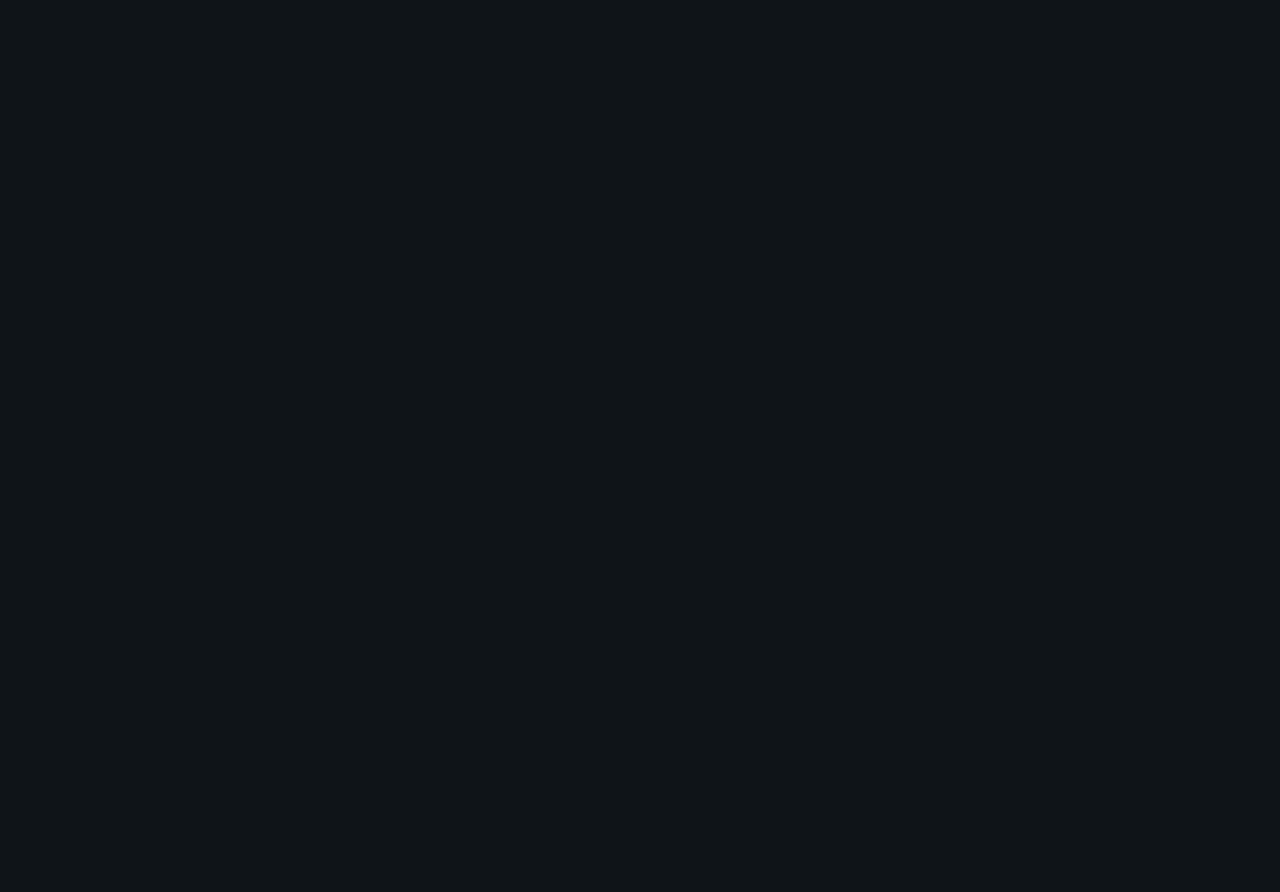
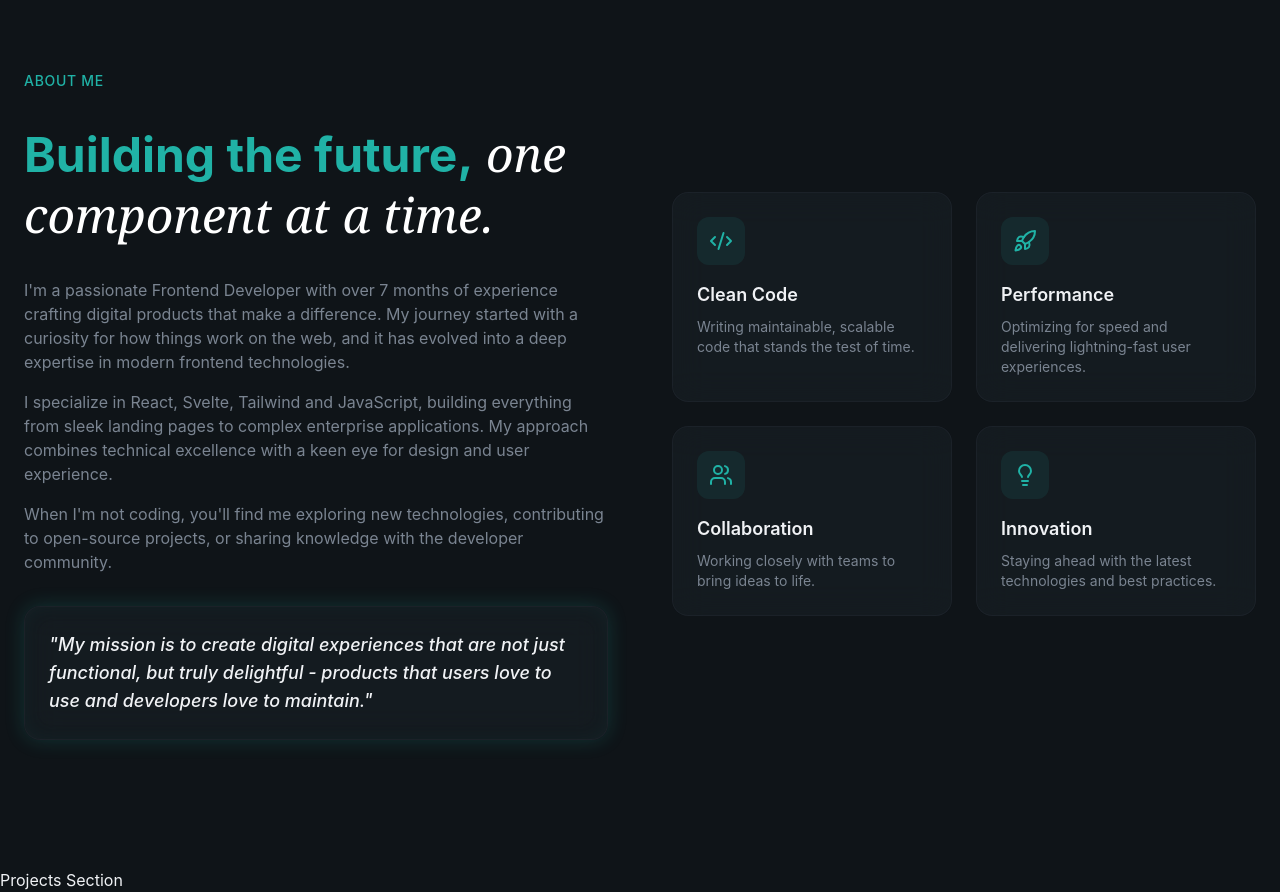
Before and after one commit to ItsEragon/Personal-Portfolio, a React (Vite) app: page / in a window 1280 px wide. Shown: the part 1160-2052 px from the top of the page. Before the commit the page ends 1100 px from the top, so only its background shows below. Built offline with nearby package versions, Linux system fonts and the light colour scheme.

Commit message:
Add About Section

```diff
--- a/src/App.jsx
+++ b/src/App.jsx
@@ -1,28 +1,25 @@
-import Navbar from "./layout/Navbar"
-import Hero from "./sections/Hero"
-import About from "./sections/About"
-import Projects from "./sections/Projects"
-import Experience from "./sections/Experience"
-import Testimonials from "./sections/Testimonials"
-import Contact from "./sections/Contact"
-
+import Navbar from "./layout/Navbar";
+import Hero from "./sections/Hero";
+import About from "./sections/About";
+import Projects from "./sections/Projects";
+import Experience from "./sections/Experience";
+import Testimonials from "./sections/Testimonials";
+import Contact from "./sections/Contact";
 
 function App() {
-
   return (
     <div className="min-h-screen overflow-x-hidden">
       <Navbar />
       <main>
         <Hero />
-        {/* <About /> */}
-        {/* <Projects /> */}
+        <About />
+        <Projects />
         {/* <Experience /> */}
         {/* <Testimonials /> */}
         {/* <Contact /> */}
       </main>
-
     </div>
-  )
+  );
 }
 
-export default App
+export default App;
--- a/src/layout/Navbar.jsx
+++ b/src/layout/Navbar.jsx
@@ -72,12 +72,15 @@
               <a
                 href={link.href}
                 key={index}
+                onClick={() => setIsMobileMenuOpen(false)}
                 className="text-lg text-muted-foreground hover:text-foreground py-2"
               >
                 {link.label}
               </a>
             ))}
-            <Button>Contact Me</Button>
+            <Button onClick={() => setIsMobileMenuOpen(false)}>
+              Contact Me
+            </Button>
           </div>
         </div>
       )}
--- a/src/sections/About.jsx
+++ b/src/sections/About.jsx
@@ -1,7 +1,104 @@
+import { Code2, Lightbulb, Rocket, Users } from "lucide-react";
+
+const highlights = [
+  {
+    icon: Code2,
+    title: "Clean Code",
+    description:
+      "Writing maintainable, scalable code that stands the test of time.",
+  },
+  {
+    icon: Rocket,
+    title: "Performance",
+    description:
+      "Optimizing for speed and delivering lightning-fast user experiences.",
+  },
+  {
+    icon: Users,
+    title: "Collaboration",
+    description: "Working closely with teams to bring ideas to life.",
+  },
+  {
+    icon: Lightbulb,
+    title: "Innovation",
+    description:
+      "Staying ahead with the latest technologies and best practices.",
+  },
+];
+
 const About = () => {
   return (
-    <section>About Section</section>
-  )
-}
+    <section id="about" className="py-32 relative overflow-hidden">
+      <div className="container mx-auto px-6 relative z-10">
+        <div className="grid lg:grid-cols-2 gap-16 items-center">
+          {/* Left Column  */}
+          <div className="space-y-8">
+            <div className="animate-fade-in">
+              <span className="text-secondary-foreground text-sm font-medium tracking-wider uppercase">
+                About Me
+              </span>
+            </div>
 
-export default About
+            <h2 className="text-4xl md:text-5xl font-bold leading-tight animate-fade-in animation-delay-100 text-secondary-foreground">
+              Building the future,
+              <span className="font-serif italic font-normal text-white">
+                {" "}
+                one component at a time.
+              </span>
+            </h2>
+
+            <div className="space-y-4 text-muted-foreground animate-fade-in animation-delay-200">
+              <p>
+                I'm a passionate Frontend Developer with over 7 months of
+                experience crafting digital products that make a difference. My
+                journey started with a curiosity for how things work on the web,
+                and it has evolved into a deep expertise in modern frontend
+                technologies.
+              </p>
+              <p>
+                I specialize in React, Svelte, Tailwind and JavaScript, building
+                everything from sleek landing pages to complex enterprise
+                applications. My approach combines technical excellence with a
+                keen eye for design and user experience.
+              </p>
+              <p>
+                When I'm not coding, you'll find me exploring new technologies,
+                contributing to open-source projects, or sharing knowledge with
+                the developer community.
+              </p>
+            </div>
+
+            <div className="glass rounded-2xl p-6 glow-border animate-fade-in animation-delay-300">
+              <p className="text-lg font-medium italic text-foreground">
+                "My mission is to create digital experiences that are not just
+                functional, but truly delightful - products that users love to
+                use and developers love to maintain."
+              </p>
+            </div>
+          </div>
+
+          {/* Right Column - Highlights */}
+          <div className="grid sm:grid-cols-2 gap-6">
+            {highlights.map((item, idx) => (
+              <div
+                key={idx}
+                className="glass p-6 rounded-2xl animate-fade-in "
+                style={{ animationDelay: `${(idx + 1) * 100}ms` }}
+              >
+                <div className="w-12 h-12 rounded-xl bg-primary/10 flex items-center justify-center mb-4 hover:bg-primary/20">
+                  <item.icon className="w-6 h-6 text-primary " />
+                </div>
+                <h3 className="text-lg font-semibold mb-2">{item.title}</h3>
+                <p className="text-sm text-muted-foreground">
+                  {item.description}
+                </p>
+              </div>
+            ))}
+          </div>
+        </div>
+      </div>
+    </section>
+  );
+};
+
+export default About;
```
